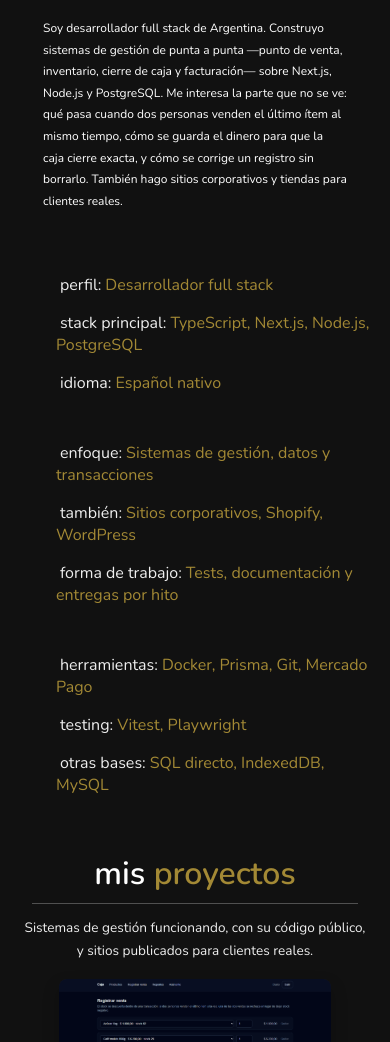
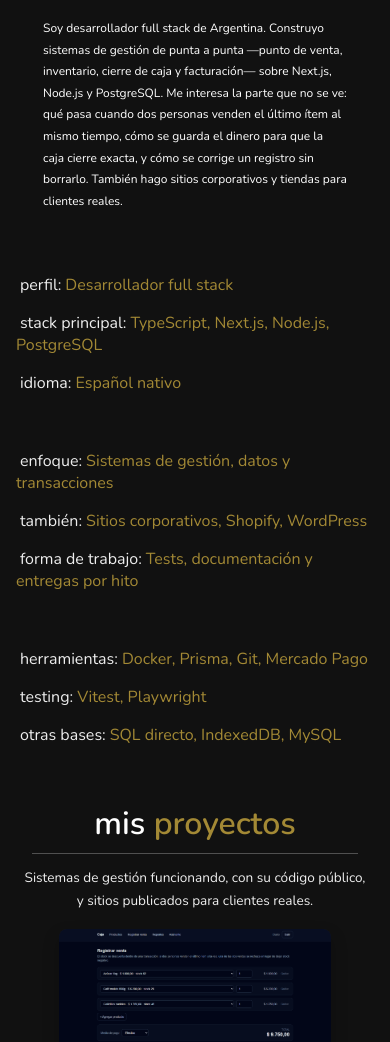
Before and after one commit to Dariomercado/Dariomercado.github.io, a plain HTML site: page index.html in a window 390 px wide. Shown: the part 924-1966 px from the top of the page. Drawn offline with nearby package versions, Linux system fonts and the light colour scheme.

Commit message:
fix(portfolio): lay the about facts out as an even three-column grid
The row was a wrapping flexbox with `flex: 1 1 48rem`, so only two blocks fit in
the content column and the third fell to a second row, leaving a hole under the
middle one.

Grid keeps the three blocks aligned. `minmax(0, 1fr)` instead of `1fr` so a long
unbroken `h3` cannot push the column wider than the container, and the 6rem left
padding goes away: it was tuned for two columns and in three it ate 180px of the
row.

There were no responsive rules for this row at all, so add two: two columns under
991px, where the sidebar collapses and body loses its 35rem offset, and one column
under 768px.

```diff
--- a/CSS/estilos.css
+++ b/CSS/estilos.css
@@ -183,17 +183,17 @@ header .navbar ul li a:hover{
 }
 
 .about .row{
-    display: flex;
-    align-items: center;
-    justify-content: center;
-    flex-wrap: wrap;
+    display: grid;
+    /* minmax(0, 1fr) y no `1fr`: un `h3` largo sin espacios no debe poder
+       empujar la columna más allá del ancho del contenedor. */
+    grid-template-columns: repeat(3, minmax(0, 1fr));
+    align-items: start;
+    gap: 1rem 3rem;
     padding: 1rem 0;
 }
 
 .about .row .info{
-    flex: 1 1 48rem;
     padding: 2rem 1rem;
-    padding-left: 6rem;
 }
 
 .about .row .info h3{
@@ -518,6 +518,9 @@ header .navbar ul li a:hover{
      body{
          padding: 0;
      }
+     .about .row{
+         grid-template-columns: repeat(2, minmax(0, 1fr));
+     }
      .top{
         position: fixed;
         bottom: 9rem;
@@ -534,6 +537,10 @@ header .navbar ul li a:hover{
 
     .portfolio .box-container{
         grid-template-columns: minmax(0, 34rem);
+    }
+
+    .about .row{
+        grid-template-columns: minmax(0, 1fr);
     }
 }
 
```
Also changed, not shown: 1 other file.
